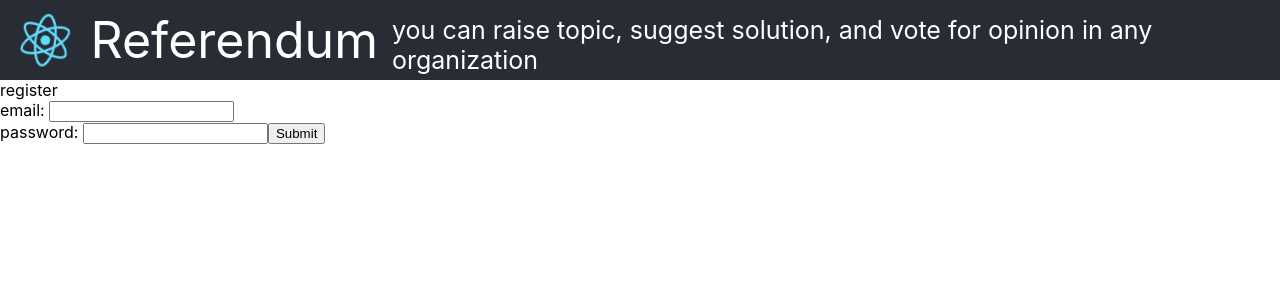
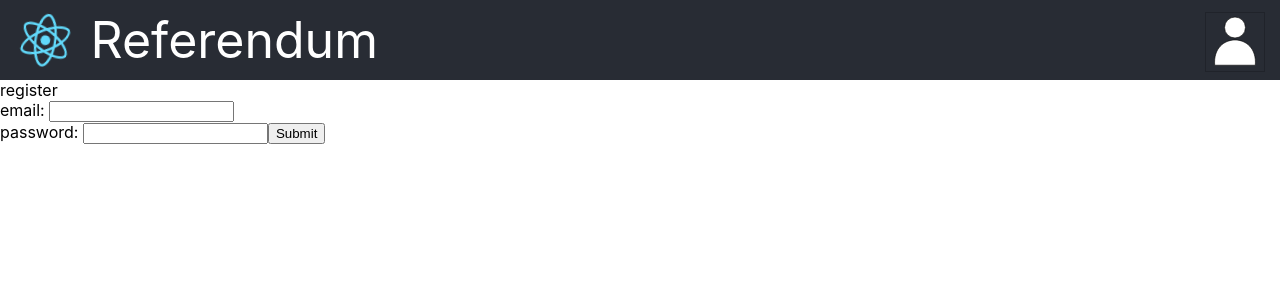
Before and after one commit to public-opinion/referendum-client, a React (Create React App) app: page /login in a window 1280 px wide. Shown: the top 300 px of the page. Built offline with nearby package versions, Linux system fonts and the light colour scheme.

Commit message:
added Marquee, SVGIcons

```diff
--- a/src/404/index.tsx
+++ b/src/404/index.tsx
@@ -20,9 +20,9 @@ export default function NotFound({
       <div>
         { msg || "Page not found" }
       </div><br />
-      <Button href="/">
-        Go back to home page
-      </Button>
+      <Link to="/"><Button>Go back to home page</Button>
+
+      </Link>
     </div>
   );
 }
--- a/src/common/Button.tsx
+++ b/src/common/Button.tsx
@@ -10,7 +10,7 @@ import "./Button.scss";
 export type ButtonProps = {
   children?: ReactNode
   href?: string
-  onClick?: MouseEventHandler<HTMLAnchorElement>
+  onClick?: MouseEventHandler<HTMLAnchorElement | HTMLDivElement>
   className?: string
 }
 
@@ -21,11 +21,21 @@ export default function Button({
   onClick,
   className
 }: ButtonProps){
+  if(href){
+
+    return (
+      <a className={"button " + className}
+          href={href}
+          onClick={onClick}>
+        { children }
+      </a>
+    );
+  }
+
   return (
-    <a className={"button " + className}
-        href={href}
+    <div className={"button " + className}
         onClick={onClick}>
       { children }
-    </a>
-  );
+    </div>
+  )
 }
--- a/src/common/Header.scss
+++ b/src/common/Header.scss
@@ -21,8 +21,16 @@
     margin-top: 35px;
     display: none;
     /* align-self does not fit */
+    white-space: nowrap;;
+    width: auto;
   }
 
+}
+
+.header-right {
+  margin: 15px 15px 0 auto;
+  cursor: pointer;
+  color: white;
 }
 
 @media only screen and (min-width: 1280px) {
--- a/src/common/Header.tsx
+++ b/src/common/Header.tsx
@@ -7,6 +7,10 @@ import {
 } from "react-router-dom";
 
 import "./Header.scss"
+import Marquee from '../hoc/Marquee';
+import { User } from '../ui/SVGIcons';
+import { style } from './util';
+import Button from './Button';
 
 export default function Home() {
   return (
@@ -16,11 +20,19 @@ export default function Home() {
         Referendum
       </Link>
       &nbsp;
-      <p className="description">
-        you can raise topic,
-        suggest solution,
-        and vote for opinion in any organization
-      </p>
+      <Marquee>
+        <p className="description">
+          you can raise topic,
+          suggest solution,
+          and vote for opinion in any organization
+        </p>
+      </Marquee>
+
+      <Link className="header-right" to="/user">
+        <User
+            width="60" height="60"
+            stroke="black" fill="white" />
+      </Link>
     </header>
   );
 }
--- a/src/common/util.ts
+++ b/src/common/util.ts
@@ -23,9 +23,9 @@ export const style = (cssString: string): CSSProperties => {
 };
 
 
-export function useAsyncEffect(
+export function useAsyncEffect<A,B,C,D,E,F,G>(
   effect: (isMounted: () => boolean) => any,
-  deps?: any[],
+  deps?: Partial<[A, B, C, D, E, F, G]> | [],
 ){
   useEffect(() => {
     let mounted = true;
@@ -34,7 +34,7 @@ export function useAsyncEffect(
     effect(isMounted);
 
     return () => { mounted = false; }
-  }, deps && [ ...deps ])
+  }, deps && [ ...deps, effect ])
 }
 
 export function capitalize(word: string){
--- /dev/null
+++ b/src/hoc/Marquee.scss
@@ -0,0 +1,30 @@
+
+@keyframes move {
+  from {
+    transform: translateX(100%);
+  } to {
+    transform: translateX(-100%);
+  }
+}
+
+
+.marquee-base {
+
+  overflow: hidden;
+  border-left: 15px solid #282c34;
+  border-right: 30px solid #282c34;
+  margin-right: 60px;
+  height: 100%;
+  display: inline-block;
+
+  & * {
+    transform: translateX(100%);
+    animation: 7s linear 0.5s infinite move;
+    display: inline-block;
+    height: 100%;
+    width: 100%;
+  }
+  &:hover * {
+    animation-play-state: paused;
+  }
+}
--- /dev/null
+++ b/src/hoc/Marquee.tsx
@@ -0,0 +1,18 @@
+
+import type { ReactNode } from "react";
+import React from "react";
+
+import "./Marquee.scss";
+
+export default function Marquee({
+  children,
+  className,
+  ...props
+}: {
+  className?: string
+  children: ReactNode
+}){
+  return <div className={"marquee-base " +  className} {...props}>
+    { children }
+  </div>
+}
--- /dev/null
+++ b/src/ui/SVGIcons.scss
@@ -0,0 +1,5 @@
+
+.sort-button {
+  border: 1px solid rgba(0, 0, 0, 0.2);
+  cursor: pointer;
+}
--- /dev/null
+++ b/src/ui/SVGIcons.tsx
@@ -0,0 +1,78 @@
+
+
+import type { CSSProperties } from "react";
+import React from "react";
+
+import "./SVGIcons.scss";
+
+export type IconProps = {
+  className?: string
+  [key: string]: any
+}
+
+export type PathProps = {
+  stroke?: string
+  fill?: string
+}
+
+function SvgBase(props: IconProps){
+  return (
+    <svg
+        className={"sort-button " + props.className}
+        width="35" height="35" viewBox="0 0 100 100"
+        xmlns="http://www.w3.org/2000/svg"
+        {...props}></svg>
+  );
+}
+
+
+function SinglePathIcon(path: string, {
+    className = "",
+    ...props
+}: IconProps = {}){
+  return (
+    <svg
+        className={"sort-button " + className}
+        width="35" height="35" viewBox="0 0 100 100"
+        xmlns="http://www.w3.org/2000/svg"
+        {...props}>
+      <path d={path} stroke="black" fill="black" />
+    </svg>
+  );
+}
+
+export function Hamburger(props: IconProps){
+  return SinglePathIcon(`
+    M 10 12.5 h 80 v 15 h -80 Z
+    M 10 42.5 h 55 v 15 h -55 Z
+    M 10 72.5 h 30 v 15 h -30 Z
+  `, props);
+}
+/*
+((r) => `
+  M 50 17.5
+  m -${r}, 0
+  a ${r}, ${r} 0 1,0 ${r*2},0
+  a ${r}, ${r} 0 1,0 -${r*2},0 Z
+  M 10 42.5 h 55 v 15 h -55 Z
+`)(20)
+*/
+export function User({
+  stroke, fill = "black", ...props
+}: IconProps & PathProps){
+  return (
+    <SvgBase {...props} stroke={stroke} fill={fill} >
+      <circle cx="50" cy="25" r="18" />
+
+      <path d={
+        /***** /// <= add/remove space before '///' to toggle
+        "M 10 90 h 80 Q 50 10, 10 90 Z"
+        /*/
+        `
+        M 15 90 C 10 32, 90 32, 85 90 Z
+        `
+        /*****/
+      } />
+    </SvgBase>
+  );
+}
--- a/src/ui/Scrolling.ts
+++ b/src/ui/Scrolling.ts
@@ -23,7 +23,11 @@ export function useWindowAtBottom(
           d.scrollHeight - d.clientHeight - buffer
       );
       if(_atBottom){
-        callbackContainer.current?.();
+        let value = callbackContainer.current
+        if(typeof value === "function"
+        && value instanceof Function){
+          value();
+        }
       }
     };
 
@@ -31,6 +35,6 @@ export function useWindowAtBottom(
     return () => {
       window.removeEventListener("scroll", onScroll);
     }
-  }, []);
+  }, [ buffer ]);
   return callbackContainer;
 }
```
Also changed, not shown: src/profile/ProfilePage.tsx (added, +14 -0 lines), 1 other file (tests, documents, lock files or other folders).
